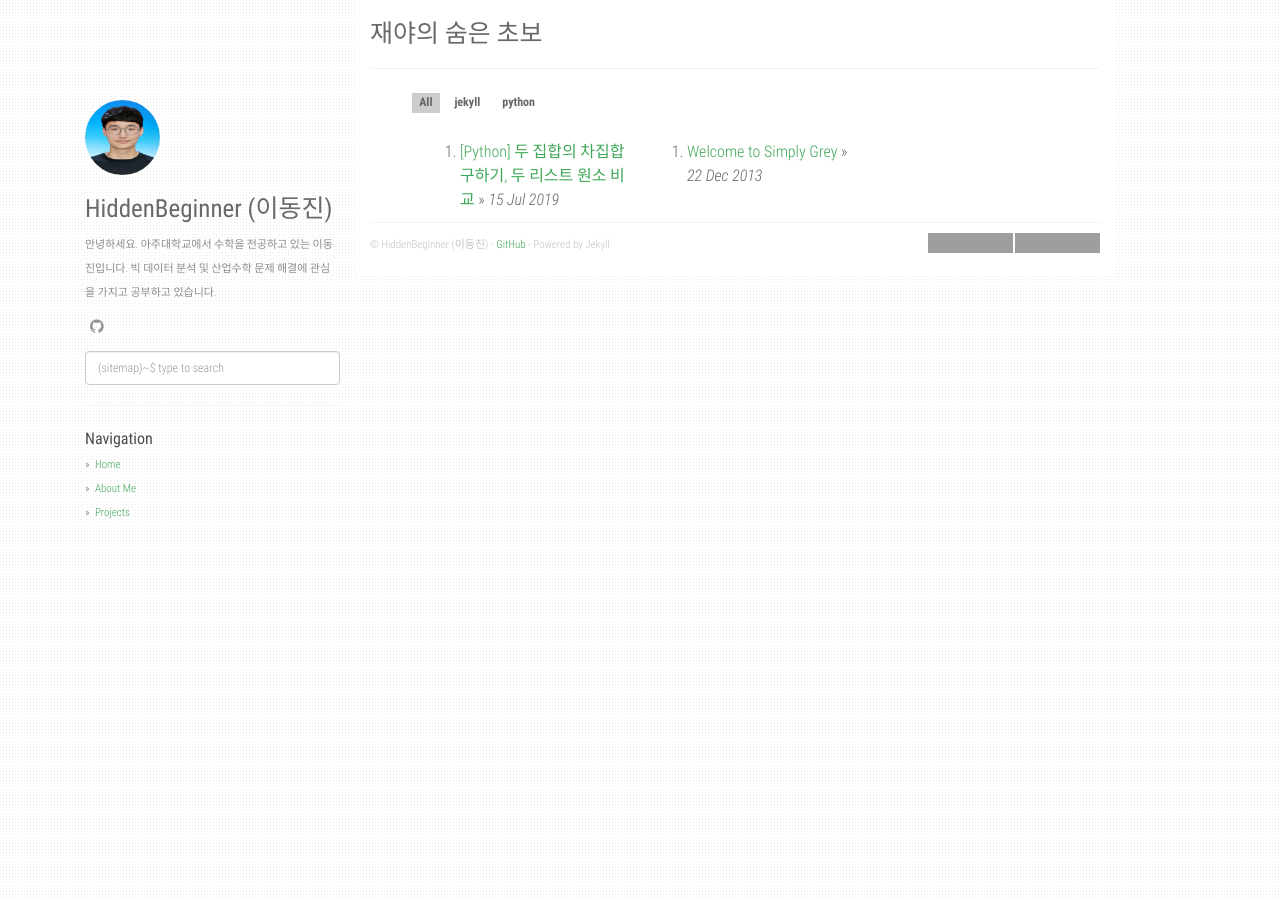
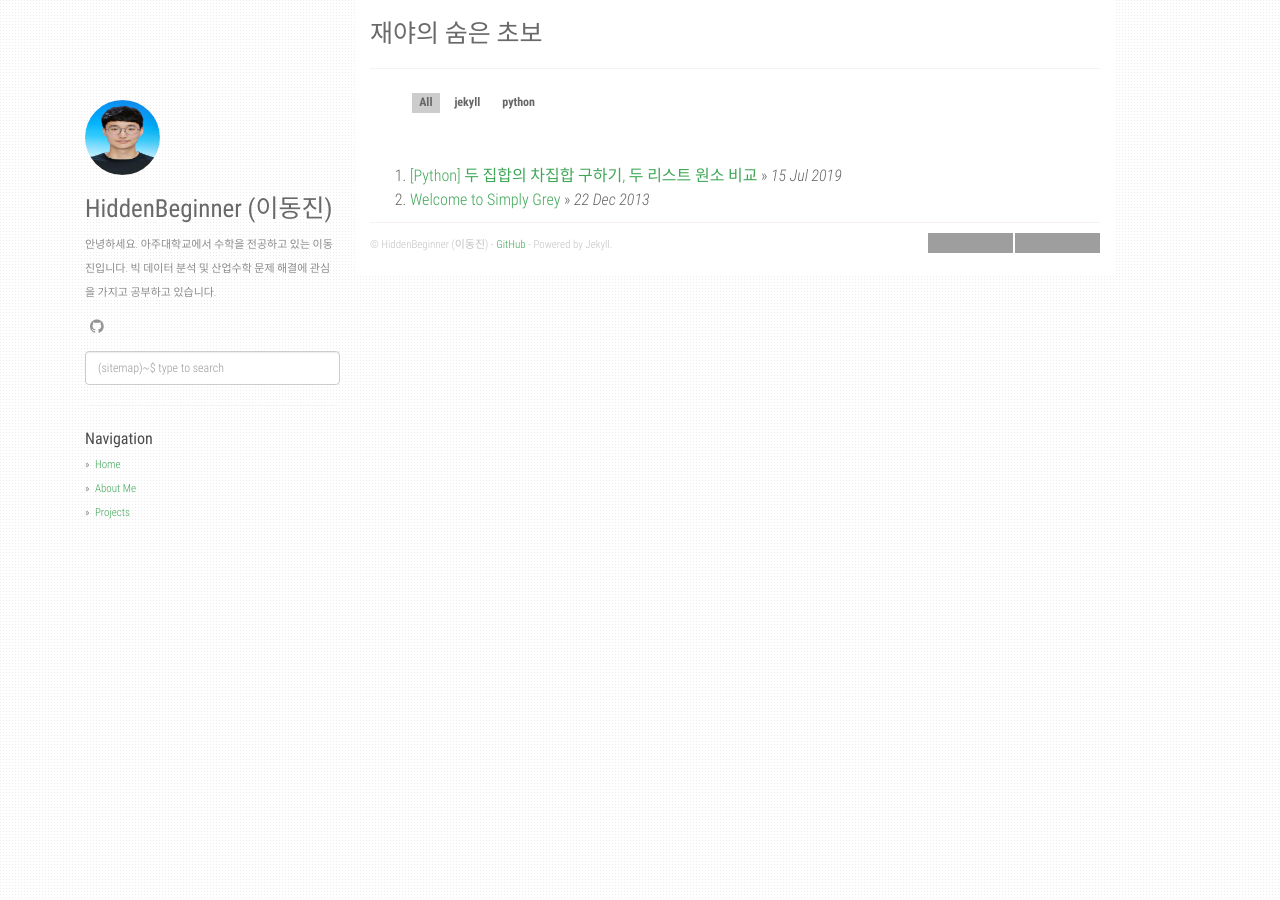
Before and after one commit to agusmakmun/agusmakmun.github.io, a Jekyll site: the page built from index.html, in a window 1280 px wide. Built offline with Jekyll 4.4.1, drawn with Linux system fonts in a browser that asks for light colours; the list of posts is cut into pages by our own code; grey boxes are pictures that could not be loaded.

Commit message:
Update index.html

```diff
--- a/index.html
+++ b/index.html
@@ -8,9 +8,9 @@
   <ol class="posts">
     {% include category_tag.html %}
     {% for post in paginator.posts %}
-    <ol class="project-item project-outer" data-tags='{{ post.categories | jsonify | downcase }}'>
-      <li><a href="{{ post.url }}">{{ post.title }}</a> &raquo; <i><span>{{ post.date | date_to_string }}</span></i></dev>
-    </ol>
+    <div class="project-item project-outer" data-tags='{{ post.categories | jsonify | downcase }}'>
+    </div>
+    <li><a href="{{ post.url }}">{{ post.title }}</a> &raquo; <i><span>{{ post.date | date_to_string }}</span></i></li>
     {% endfor %}
   </ol>
 
```
